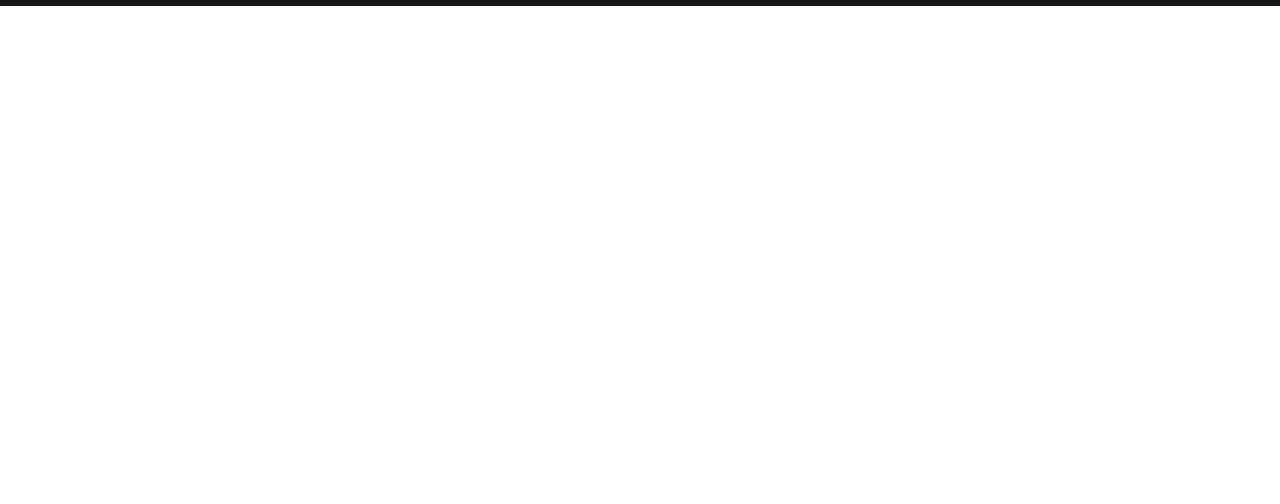
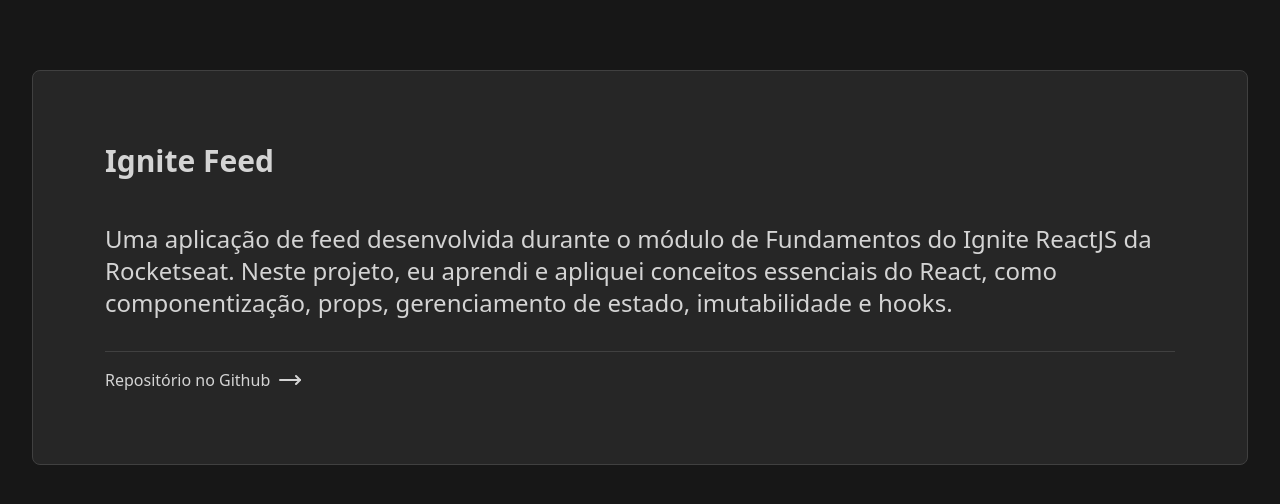
Before and after one commit to igcarvalhaes/portfolio-1, a React (Vite) app: page / in a window 1280 px wide. Shown: the part 890-1394 px from the top of the page. Before the commit the page ends 896 px from the top, so only its background shows below. Built offline with nearby package versions, Linux system fonts and the light colour scheme.

Commit message:
Feature: Sessao de projetos

```diff
--- a/src/App.tsx
+++ b/src/App.tsx
@@ -1,6 +1,6 @@
 import "./App.css";
 import { Navbar } from "./components/Navbar";
-import { Github, Linkedin, Mail, Twitter } from "lucide-react";
+import { Github, Linkedin, Mail, MoveRight, Twitter } from "lucide-react";
 
 function App() {
   return (
@@ -9,7 +9,7 @@
         <Navbar />
         <main>
           <section
-            id="about"
+            id="sobre"
             className="min-h-screen flex items-center justify-center flex-col"
           >
             <div className="flex flex-col items-center gap-12 md:gap-32 md:flex-row md:justify-center md:items-center w-full md:max-w-5xl">
@@ -69,6 +69,34 @@
               </div>
             </div>
           </section>
+
+          <section id="projetos" className="flex justify-center py-16">
+            <div className="grid gap-6 md:mx-8 mx-4 md:max-w-7xl w-full">
+              <article className="p-6 rounded-lg border-1 border-neutral-700 bg-neutral-800 max-w-2xl  md:max-w-7xl">
+                <div className="flex flex-col md:p-12">
+                  <div className="flex justify-between mb-3 pb-4 ">
+                    <span className="font-bold text-3xl">
+                      <a href="#">Ignite Feed</a>
+                    </span>
+                  </div>
+                  <div className="pt-4 mb-4">
+                    <p className="text-2xl text-left">
+                      Uma aplicação de feed desenvolvida durante o módulo de
+                      Fundamentos do Ignite ReactJS da Rocketseat. Neste
+                      projeto, eu aprendi e apliquei conceitos essenciais do
+                      React, como componentização, props, gerenciamento de
+                      estado, imutabilidade e hooks.
+                    </p>
+                  </div>
+                  <div className="pt-4 mt-4 border-t border-neutral-700">
+                    <a href="#" className="flex gap-2">
+                      Repositório no Github <MoveRight />
+                    </a>
+                  </div>
+                </div>
+              </article>
+            </div>
+          </section>
         </main>
       </div>
     </>
--- a/src/components/Navbar.tsx
+++ b/src/components/Navbar.tsx
@@ -11,13 +11,13 @@
 
         <a
           className="relative text-2xl font-medium transition duration-200 after:content-[''] after:bg-neutral-300 after:h-[3px] after:w-0 after:left-0 after:-bottom-[5px] after:rounded-xl after:absolute after:transition-width after:transition-all after:duration-200 hover:after:w-full"
-          href="#"
+          href="#sobre"
         >
           Sobre
         </a>
         <a
           className="relative text-2xl font-medium transition duration-200 after:content-[''] after:bg-neutral-300 after:h-[3px] after:w-0 after:left-0 after:-bottom-[5px] after:rounded-xl after:absolute after:transition-width after:transition-all after:duration-200 hover:after:w-full"
-          href="#"
+          href="#projetos"
         >
           Projetos
         </a>
```
